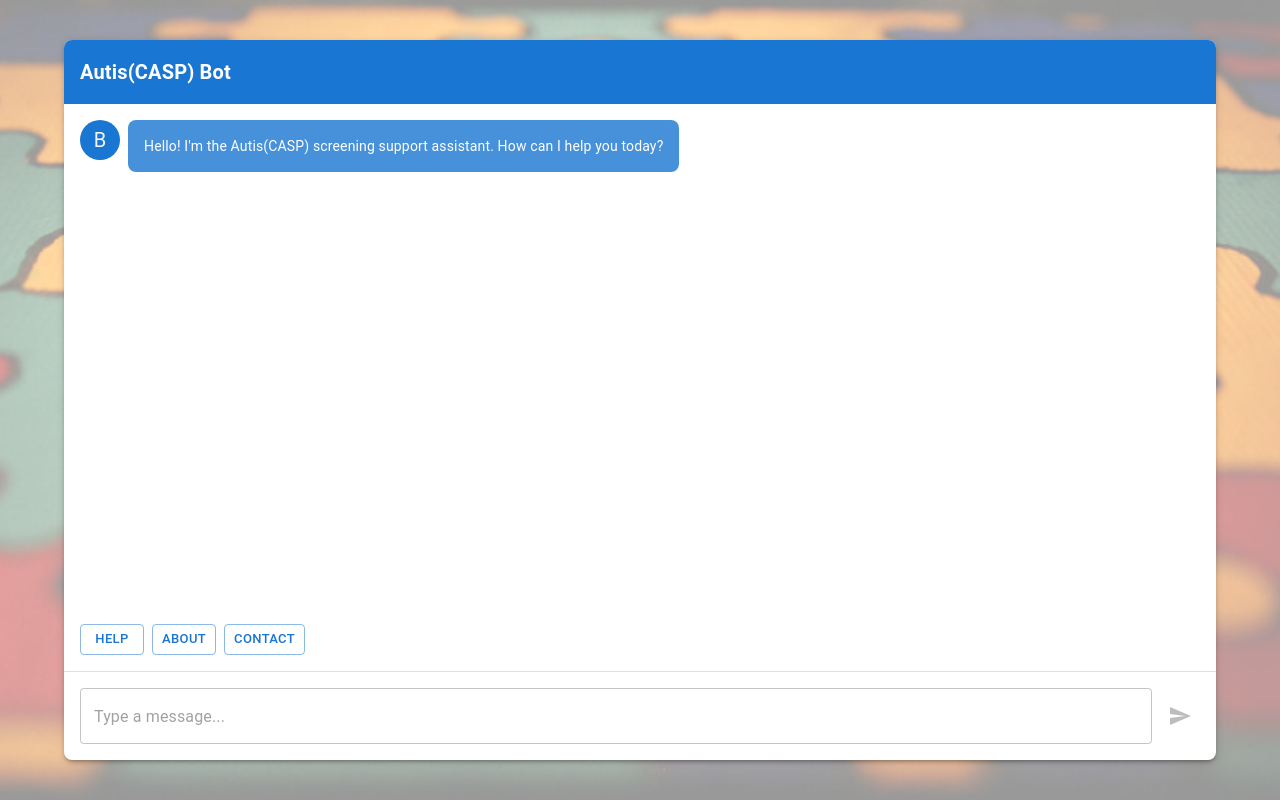
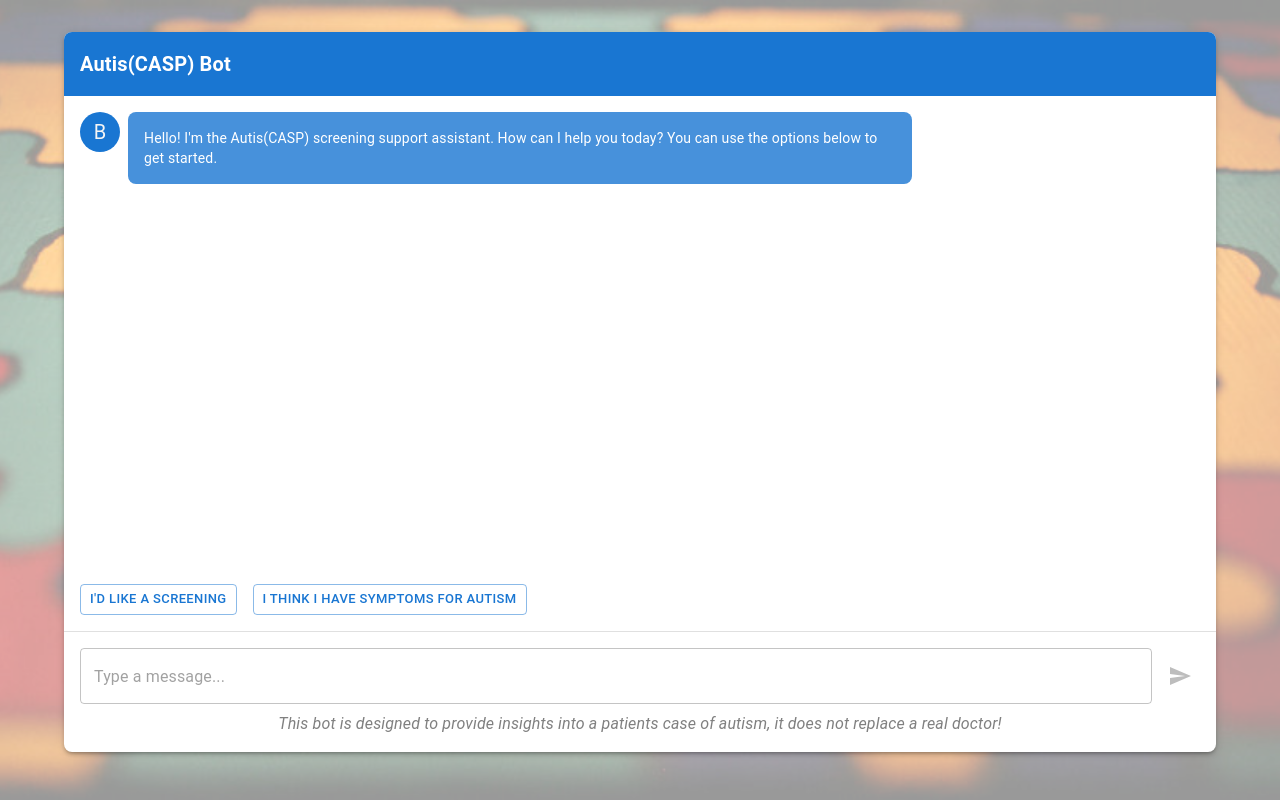
Before and after one commit to MahdMalik/HackReason, a Next.js app: page / in a window 1280 px wide. Built offline with nearby package versions, Linux system fonts and the light colour scheme.

Commit message:
Yalla, bush mee brotherr!!!

```diff
--- a/app/page.js
+++ b/app/page.js
@@ -15,12 +15,12 @@ const theme = createTheme({
   },
 });
 
-const quickReplies = ["Help", "About", "Contact"];
+const quickReplies = ["I'd like a screening" , "I think I have symptoms for autism"];
 
 export default function Home() {
   const [messages, setMessages] = useState([{
     role: "model",
-    parts: [{text: "Hello! I'm the Autis(CASP) screening support assistant. How can I help you today?"}]
+    parts: [{text: "Hello! I'm the Autis(CASP) screening support assistant. How can I help you today? You can use the options below to get started. "}]
   }]);
   const [message, setMessage] = useState('');
   const [isTyping, setIsTyping] = useState(false);
@@ -108,7 +108,7 @@ export default function Home() {
       <ThemeProvider theme={theme}>
         <Box sx={{
           position: 'fixed',
-          top: "5%",
+          top: "4%",
           left: "5%",
           width: "90%",
           height: "90%",
@@ -171,7 +171,7 @@ export default function Home() {
             </Box>
 
             {/* Quick replies */}
-            <Stack direction="row" spacing={1} p={2}>
+            <Stack direction="row" spacing={2} p={2}>
               {quickReplies.map((reply, index) => (
                 <Button key={index} variant="outlined" size="small" onClick={() => setMessage(reply)}>
                   {reply}
@@ -200,6 +200,9 @@ export default function Home() {
                   <SendIcon />
                 </IconButton>
               </Stack>
+              <Typography fontStyle="italic" sx={{ pt:1 , color: '#808080', textAlign: 'center' }}>
+                This bot is designed to provide insights into a patients case of autism, it does not replace a real doctor!
+              </Typography>
             </Box>
           </Stack>
         </Box>
```
